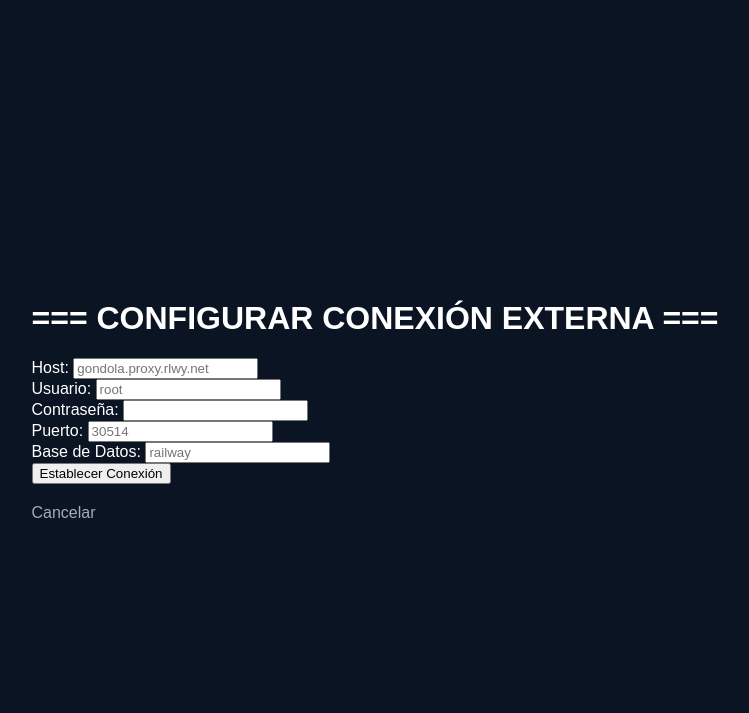
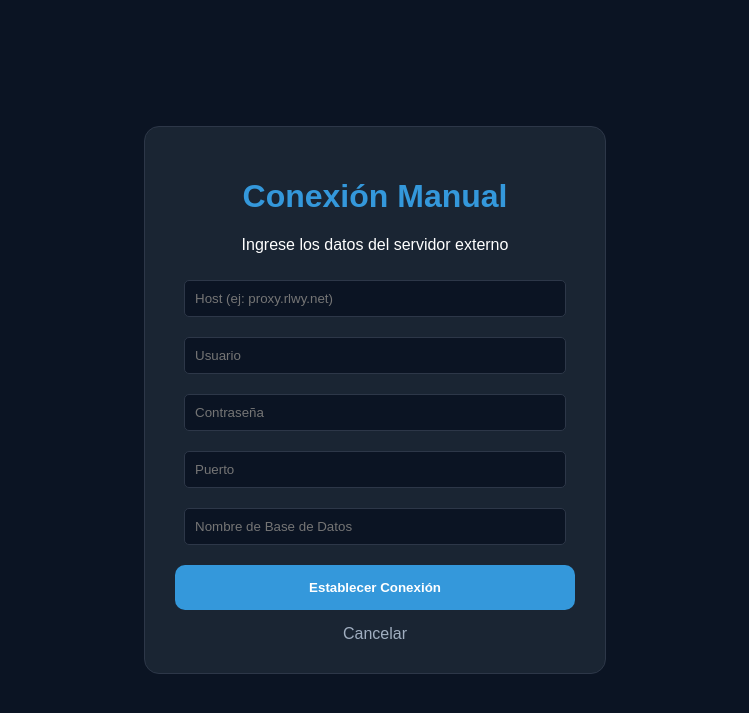
Before and after one commit to VictorPlatero/sistema-replicacion-dop, a Flask app: page /formulario_externo in a window 1280 px wide. Shown: the top 713 px of the page, without its empty margins (265-1014 px from the left). Run offline with Flask 3, Linux system fonts and the light colour scheme.

Commit message:
Update configurar_externo.html

```diff
--- a/templates/configurar_externo.html
+++ b/templates/configurar_externo.html
@@ -1,39 +1,27 @@
 <!DOCTYPE html>
-<html lang="es">
+<html>
 <head>
-    <meta charset="UTF-8">
-    <title>Conectar Externo</title>
     <link rel="stylesheet" href="{{ url_for('static', filename='style.css') }}">
 </head>
 <body>
-    <div class="main-wrapper">
-        <h1>=== CONFIGURAR CONEXIÓN EXTERNA ===</h1>
+    <div class="container">
+        <div class="card" style="width: 400px; margin: auto;">
+            <h1 style="color: #3498db;">Conexión Manual</h1>
+            <p>Ingrese los datos del servidor externo</p>
 
-        <form action="/conectar_externo" method="POST" class="glass-form">
-            <div class="input-group">
-                <label>Host:</label>
-                <input type="text" name="host" placeholder="gondola.proxy.rlwy.net" required>
-            </div>
-            <div class="input-group">
-                <label>Usuario:</label>
-                <input type="text" name="user" placeholder="root" required>
-            </div>
-            <div class="input-group">
-                <label>Contraseña:</label>
-                <input type="password" name="password" required>
-            </div>
-            <div class="input-group">
-                <label>Puerto:</label>
-                <input type="number" name="port" placeholder="30514" required>
-            </div>
-            <div class="input-group">
-                <label>Base de Datos:</label>
-                <input type="text" name="database" placeholder="railway" required>
-            </div>
-            <button type="submit" class="btn-connect">Establecer Conexión</button>
-        </form>
+            <form action="/conectar_externo" method="POST">
+                <input type="text" name="host" placeholder="Host (ej: proxy.rlwy.net)" required style="width: 90%; padding: 10px; margin: 10px 0; background: #0b1423; color: white; border: 1px solid #2d3748; border-radius: 5px;">
+                <input type="text" name="user" placeholder="Usuario" required style="width: 90%; padding: 10px; margin: 10px 0; background: #0b1423; color: white; border: 1px solid #2d3748; border-radius: 5px;">
+                <input type="password" name="password" placeholder="Contraseña" required style="width: 90%; padding: 10px; margin: 10px 0; background: #0b1423; color: white; border: 1px solid #2d3748; border-radius: 5px;">
+                <input type="number" name="port" placeholder="Puerto" required style="width: 90%; padding: 10px; margin: 10px 0; background: #0b1423; color: white; border: 1px solid #2d3748; border-radius: 5px;">
+                <input type="text" name="database" placeholder="Nombre de Base de Datos" required style="width: 90%; padding: 10px; margin: 10px 0; background: #0b1423; color: white; border: 1px solid #2d3748; border-radius: 5px;">
 
-        <a href="/" class="btn-back">Cancelar</a>
+                <button type="submit" style="width: 100%; padding: 15px; background: #3498db; color: white; border: none; border-radius: 10px; font-weight: bold; cursor: pointer; margin-top: 10px;">
+                    Establecer Conexión
+                </button>
+            </form>
+            <a href="/" class="btn-back" style="display: block; margin-top: 15px;">Cancelar</a>
+        </div>
     </div>
 </body>
 </html>
```
